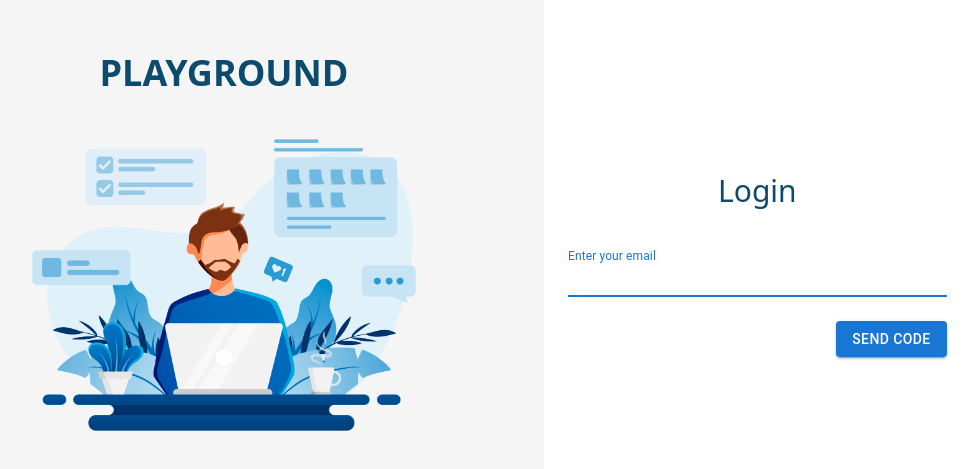
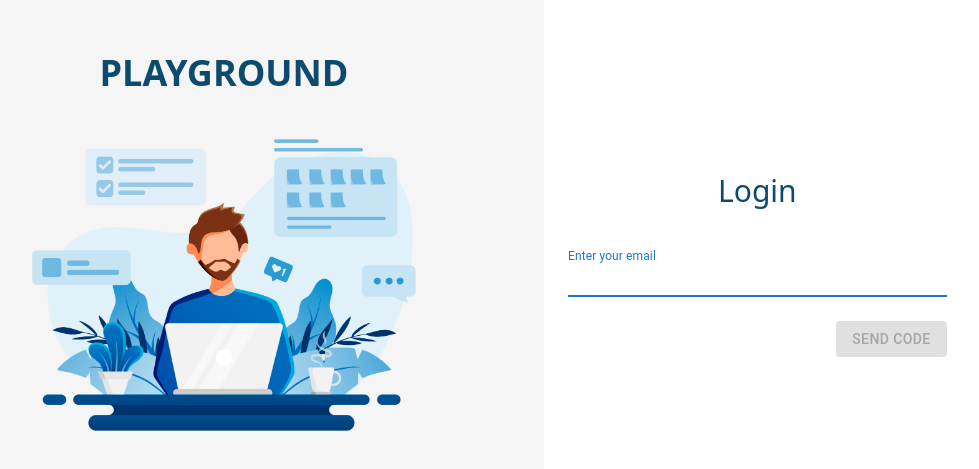
Before and after one commit to DavidKhachatryan02/task-2-front, a React (Vite) app: page /login in a window 1280 px wide. Shown: the part 135-604 px from the top of the page, without its empty margins (96-1075 px from the left). Built offline with nearby package versions, Linux system fonts and the light colour scheme.

Commit message:
only messages from back with tostify, login and code pages button disabled still not proprate

```diff
--- a/src/modules/LoginPage/components/LoginInput/index.jsx
+++ b/src/modules/LoginPage/components/LoginInput/index.jsx
@@ -18,24 +18,23 @@ const styles = {
 const LoginInput = () => {
   const navigate = useNavigate();
   const [email, setEmail] = useState("");
+  const [isButtonValid, setIsButtonValid] = useState(false);
 
   const dispatch = useDispatch();
 
-  const handleEmailChange = (event) => {
-    setEmail(event.target.value);
+  const handleEmailChange = async (event) => {
+    const newEmail = event.target.value;
+    setEmail(newEmail);
+    const isValid = await userEmail.isValid(newEmail);
+    setIsButtonValid(isValid);
   };
 
   const handleClick = async () => {
-    const isValid = await userEmail.isValid(email);
     try {
-      if (isValid) {
-        dispatch(setUserEmail(email));
-        navigate(PATHS.VERIFY);
-      } else {
-        toast.error("invalid Email");
-      }
+      dispatch(setUserEmail(email));
+      navigate(PATHS.VERIFY);
     } catch (e) {
-      toast.error(e);
+      toast.error(e.message);
     }
   };
 
@@ -52,6 +51,7 @@ const LoginInput = () => {
         onChange={handleEmailChange}
       />
       <Button
+        disabled={!isButtonValid}
         className={styles.button}
         variant="contained"
         onClick={handleClick}
--- a/src/modules/VerifyPage/components/CodeInput/index.jsx
+++ b/src/modules/VerifyPage/components/CodeInput/index.jsx
@@ -25,10 +25,14 @@ const styles = {
 const CodeInput = () => {
   const navigate = useNavigate();
   const dispatch = useDispatch();
-  const [inputCode, setInputCode] = useState("");
+  const [code, setCode] = useState("");
 
   const clearCode = () => {
-    setInputCode("");
+    setCode("");
+  };
+
+  const onChange = (newCode) => {
+    setCode(newCode);
   };
 
   const email = useSelector((state) => state.user.email);
@@ -36,26 +40,20 @@ const CodeInput = () => {
 
   const handleClick = async () => {
     try {
-      if (inputCode.length === 6) {
-        dispatch(setUserCode(inputCode));
-        const user = { languageID, email, code: inputCode };
+      if (code.length === 6) {
+        dispatch(setUserCode(code));
+        const user = { languageID, email, code };
         const response = await api.auth.login(user);
         Cookies.set(COOKIE_TOKEN_KEY, response.data.jwt.token);
         Cookies.set(COOKIES_REFRESH_KEY, response.data.jwt.refreshToken);
         const userData = await api.auth.getUser();
         dispatch(setUserPerosnalData(userData.data));
         navigate(PATHS.HOME);
-      } else {
-        toast.error("invalid code");
       }
     } catch (e) {
       if (e instanceof AxiosError)
         toast.error(e.response?.data.message || e.message);
     }
-  };
-
-  const onChange = (data) => {
-    setInputCode(data);
   };
 
   return (
@@ -68,7 +66,7 @@ const CodeInput = () => {
       <div className={styles.inputContainer}>
         <VerificationInput
           autoFocus
-          value={inputCode}
+          value={code}
           validChars="0-9"
           placeholder="*"
           onChange={onChange}
@@ -76,6 +74,7 @@ const CodeInput = () => {
         <CloseOutlinedIcon className={styles.clearButton} onClick={clearCode} />
       </div>
       <Button
+        disabled={code.length !== 6}
         className={styles.button}
         variant="contained"
         onClick={handleClick}
```
